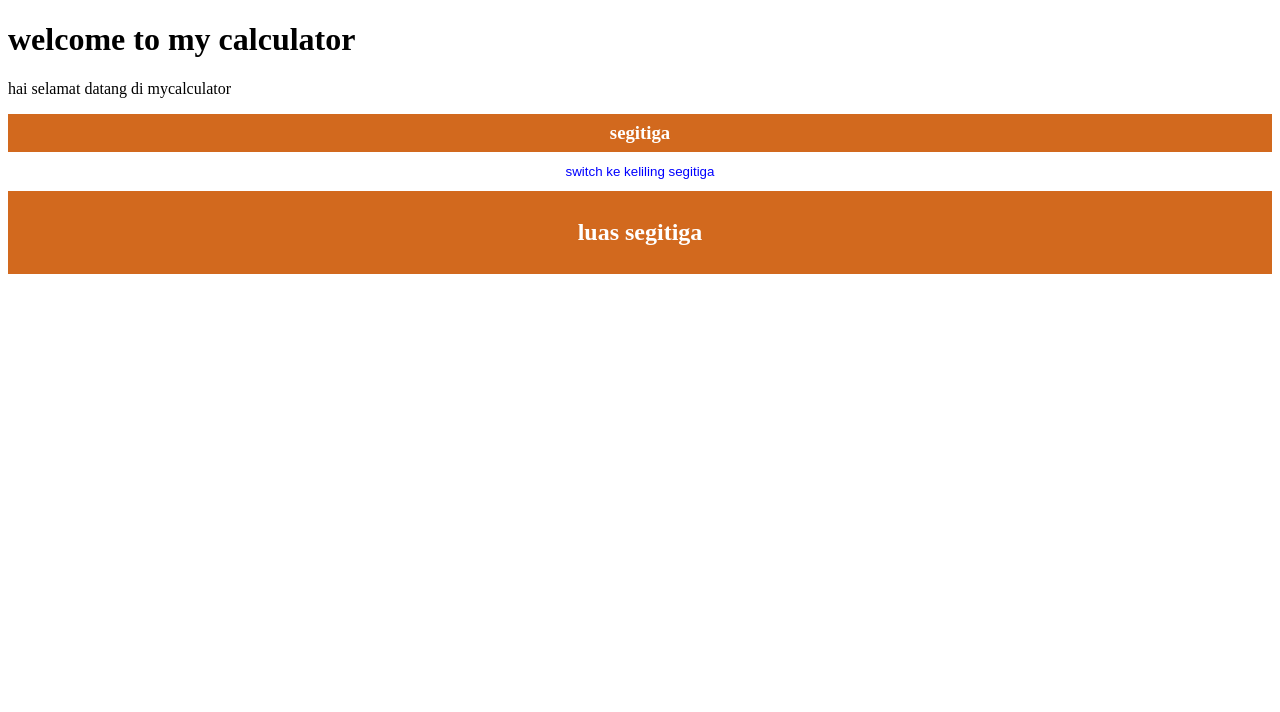
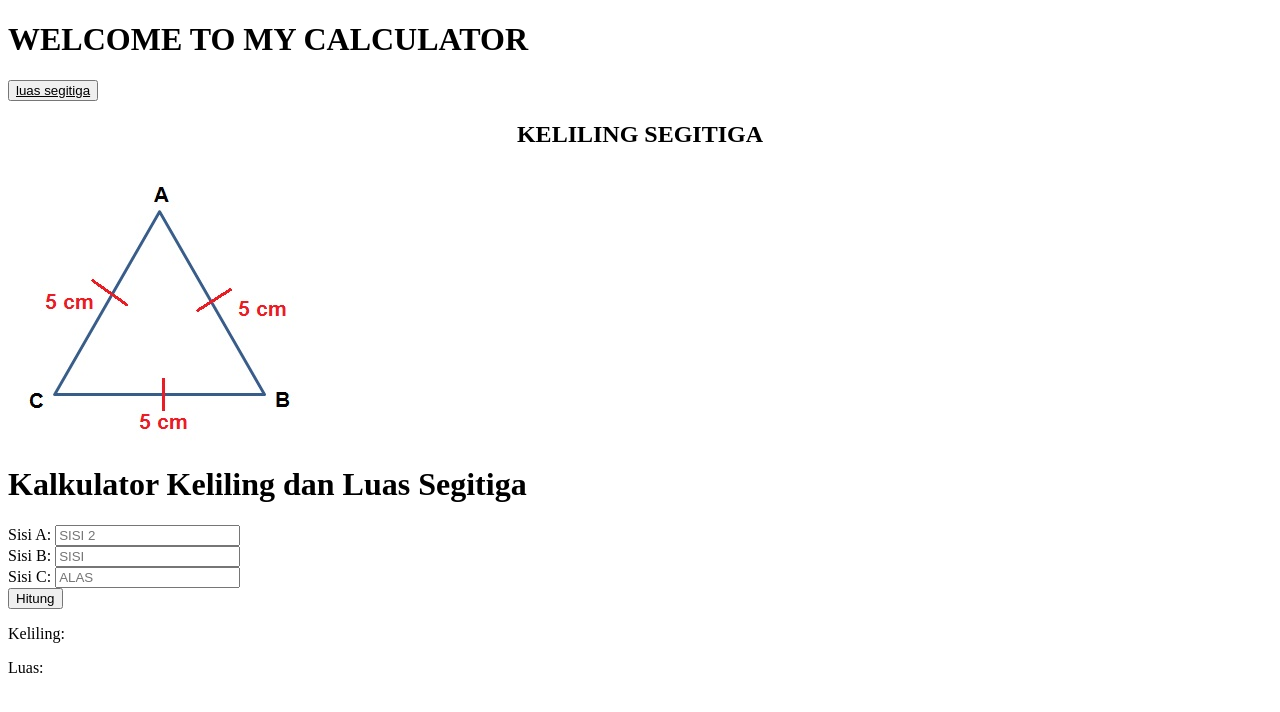
Before and after one commit to revou-fundamental-course/13-may-24-muhammadyofal, a plain HTML site: page index.html in a window 1280 px wide. Drawn offline with Linux system fonts and the light colour scheme; files that its build step writes are made by us from their sources; files whose address does not match are found by name.

Commit message:
update.html

```diff
--- a/index.html
+++ b/index.html
@@ -1,33 +1,48 @@
 <!DOCTYPE html>
-<html lang="en">
+<html>
 <head>
-    <meta charset="UTF-8">
-    <meta name="viewport" content="width=device-width, initial-scale=1.0">
-    <title>my calculator</title>
+    <meta>
+    <meta>
+    <title>Kalkulator Keliling dan Luas Segitiga</title>
     <link rel="stylesheet" href="style.css">
 </head>
 <body>
-    <header>
-        <h1>welcome to my calculator</h1>
-        <section>
-            <p>
-                hai selamat datang di mycalculator
-            </p>
-        </section>
-    </header>
+    <h1>
+        WELCOME TO MY CALCULATOR
+    </h1>
 
-    <section>
-        <div class="section-content">
-            <h3>segitiga</h3>
+    <button type="button" id="luas-segitiga"><u>luas segitiga</u></button>
+
+    <h2 style="text-align: center;">KELILING SEGITIGA</h2>
+
+    <div class="foto">
+        <img src="c:\Users\dell\Music\REWIND\segitiga revisi.jpg" alt="segitiga">
+    </div>
+    <div>
+        <h1>Kalkulator Keliling dan Luas Segitiga</h1>
+        <div>
+            <div>
+                <label>Sisi A:</label>
+                <input type="number" id="sisi2" name="sisi2" placeholder="SISI 2">
+            </div>
+            <div>
+                <label>Sisi B:</label>
+                <input type="number" id="Sisi1" name="sisi1" placeholder="SISI">
+            </div>
+            <div>
+                <label>Sisi C:</label>
+                <input type="number" id="alas" name="alas" placeholder="ALAS">
+            </div>
+
+            <div id="keliling"></div>
+            <div id="hasilkeliling"></div>
+            <button id="hasil" onclick="hasilkeliling()">Hitung</button>
+            <div>
+                <p>Keliling: </p>
+                <p>Luas: </p>
+            </div>
         </div>
-
-        <button type="button" id="switch-keliling">switch ke keliling segitiga</button>
-    </section>
-
-    <section>
-        <div class="section-content">
-            <h2>luas segitiga</h2>
-        </div>
-    </section>
+    </div>
+    <script src="script.js"></script>
 </body>
 </html>
```
